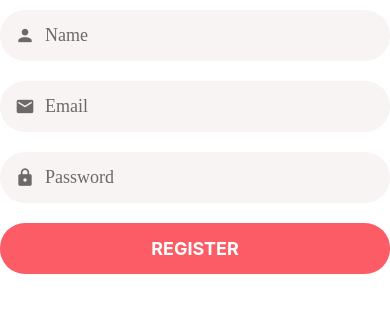
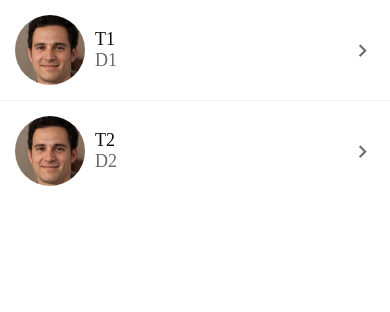
Before and after one commit to PasanMadhuranga/DoneWithIt, a React Native app: screen / in a window 390 px wide. Shown: the top 312 px of the page. Built offline with nearby package versions, Linux system fonts and the light colour scheme.

Commit message:
add chevron

```diff
--- a/App.js
+++ b/App.js
@@ -3,13 +3,14 @@ import { useState } from "react";
 
 import ListingEditScreen from "./app/screens/ListingEditScreen";
 import RegisterScreen from "./app/screens/RegisterScreen";
-
+import ListingsScreen from "./app/screens/ListingsScreen";
+import MessagesScreen from "./app/screens/MessagesScreen";
 
 export default function App() {
 
   return (
     <GestureHandlerRootView>
-      <RegisterScreen />
+      <MessagesScreen />
     </GestureHandlerRootView>
   );
 }
--- a/app/components/ListItem.js
+++ b/app/components/ListItem.js
@@ -2,10 +2,18 @@ import React from "react";
 import { View, StyleSheet, Image, TouchableHighlight } from "react-native";
 import Swipeable from "react-native-gesture-handler/Swipeable";
 
+import { MaterialCommunityIcons } from "@expo/vector-icons";
 import AppText from "./AppText";
 import colors from "../config/colors";
 
-function ListItem({ title, subTitle, image, IconComponent, onPress, RightActions }) {
+function ListItem({
+  title,
+  subTitle,
+  image,
+  IconComponent,
+  onPress,
+  RightActions,
+}) {
   return (
     <Swipeable renderRightActions={RightActions}>
       <TouchableHighlight underlayColor={colors.light} onPress={onPress}>
@@ -14,8 +22,13 @@ function ListItem({ title, subTitle, image, IconComponent, onPress, RightActions
           {image && <Image style={styles.image} source={image} />}
           <View style={styles.userDetails}>
             <AppText style={styles.title}>{title}</AppText>
-           {subTitle && <AppText style={styles.subTitle}>{subTitle}</AppText>}
+            {subTitle && <AppText style={styles.subTitle}>{subTitle}</AppText>}
           </View>
+          <MaterialCommunityIcons
+            color={colors.medium}
+            name="chevron-right"
+            size={25}
+          />
         </View>
       </TouchableHighlight>
     </Swipeable>
@@ -27,6 +40,7 @@ const styles = StyleSheet.create({
     flexDirection: "row",
     padding: 15,
     backgroundColor: colors.white,
+    alignItems: "center",
   },
   image: {
     width: 70,
```
